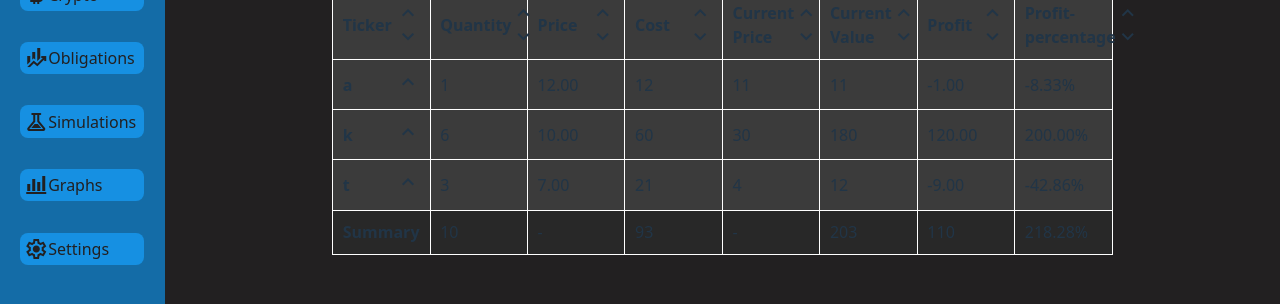
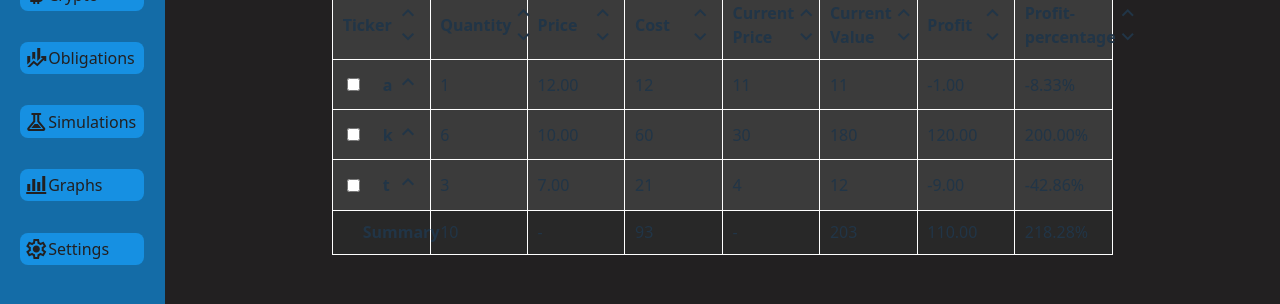
Before and after one commit to MaciejGd/WASM-local-first-investment-app, a React (Vite) app: page / in a window 1280 px wide. Shown: the part 188-492 px from the top of the page. Built offline with nearby package versions, Linux system fonts and the light colour scheme.

Commit message:
Added selecting table rows, minor fix with sorting by cost fixed

```diff
--- a/src/subpages/wallet/AssetsTable.jsx
+++ b/src/subpages/wallet/AssetsTable.jsx
@@ -65,28 +65,38 @@ function AssetsTableSortButtons({ onSortUp, onSortDown, columnName }) {
     );
 }
 
-function AssetsTableBody({assets, onToggleVisibility}) {
+function AssetsTableBody({ assets, onToggleVisibility, onSelectRow }) {
     // prepare data for rendering table
     const assets_array = assets.produceTableData();
+    console.log(assets_array);
     const assets_summary = assets.summary;
     return (
         <>
         {/* render regular rows */}
         {assets_array.map((asset, rowIdx) => (
-            <AssetRow asset={asset} key={rowIdx} rowClassName={""} onToggleVisibility={onToggleVisibility}/>
+            <AssetRow asset={asset} key={rowIdx} rowClassName={""} onToggleVisibility={onToggleVisibility} onSelectRow={onSelectRow}/>
         ))}
         {/* render summary row */}
-        <AssetRow asset={assets_summary} rowClassName={"assets_summary"} onToggleVisibility={onToggleVisibility}/>
+        <AssetRow asset={assets_summary} rowClassName={"assets_summary"} onToggleVisibility={onToggleVisibility} summary={true}/>
         </>
     );
 }
 
-export function AssetRow({ asset, rowClassName, onToggleVisibility }) {
+export function AssetRow({ asset, rowClassName, onToggleVisibility, summary, onSelectRow }) {
+    console.log("Asset selected: ", asset.selected);
     return (
         <tr className={rowClassName}>
             <td>
                 <div className="row_ticker">
-                    <span style={{fontWeight: 'bold'}}>{asset.ticker}</span>
+                    {!summary &&
+                    <input type="checkbox" checked={asset.selected} onChange={
+                        ()=> {
+                            console.log("On checkbox selected!");
+                            const check_value = !asset.selected;
+                            onSelectRow(asset.ticker, asset.idx, check_value);
+                        }
+                    }></input>}
+                    <span style={{fontWeight: 'bold', paddingLeft: 20}}>{asset.ticker}</span>
                     {asset.isFirst && (
                         <button onClick={()=> onToggleVisibility(asset.ticker)}>
                             {asset.isFolded ? (<ArrowDownIcon/>) : (<ArrowUpIcon/>)}
@@ -119,12 +129,12 @@ export function AssetRow({ asset, rowClassName, onToggleVisibility }) {
     );
 }
 
-export function AssetsTable({ assets, onToggleVisibility, onSortUp, onSortDown }) {
+export function AssetsTable({ assets, onToggleVisibility, onSortUp, onSortDown, onSelectRow }) {
     return (
         <table className="assets_table">
             <thead>
                 <AssetsTableHead onSortDown={onSortDown} onSortUp={onSortUp}/>
-                <AssetsTableBody assets={assets} onToggleVisibility={onToggleVisibility}/>
+                <AssetsTableBody assets={assets} onToggleVisibility={onToggleVisibility} onSelectRow={onSelectRow}/>
             </thead>
         </table>
     );
--- a/src/subpages/wallet/Stock.jsx
+++ b/src/subpages/wallet/Stock.jsx
@@ -92,11 +92,22 @@ export default function StockPage() {
         setAssets(new_map);
     }
 
+    function selectRow(ticker, idx, select) {
+        console.log("Select row callback");
+        const new_map = new AssetsMap(assets);
+        new_map.selectData(ticker, idx, select);
+        setAssets(new_map);
+    }
+
     return (
         <>
             <h1>Stock subpage!</h1>
             <AddAssetButton onAddPress={toggleModalVisibility}></AddAssetButton>
-            <AssetsTable assets={assets} onToggleVisibility={toggleAssetVisibility} onSortUp={sortUp} onSortDown={sortDown}></AssetsTable>
+            <AssetsTable assets={assets}
+                        onToggleVisibility={toggleAssetVisibility}
+                        onSortUp={sortUp}
+                        onSortDown={sortDown}
+                        onSelectRow={selectRow}></AssetsTable>
             {/* Modal to be opened when proper button pressed */}
             <Modal onClose={toggleModalVisibility} onAccept={addAsset}/>
         </>
--- a/src/subpages/wallet/StockAssets.js
+++ b/src/subpages/wallet/StockAssets.js
@@ -1,10 +1,12 @@
-/// Represents data of a single stock asset (ex. quantity, price of purchase etc.)
+// Represents data about asset passed to the system by the user
 export class AssetData {
     constructor(quantity, price) {
         this.quantity = quantity;
         this.price = price;
         this.cost = this.price * this.quantity;
+        this.selected = false;
     }
+
     // get profit in percentages, relative to current price
     getProfitPercentage(current_price) {
         return (((current_price * this.quantity) - this.cost) / this.cost) * 100;
@@ -28,40 +30,6 @@ export class AssetsEntry {
         this._data = [];
         this.folded = false;
         this.folded_data = [new AssetData()]; // list with one element combining averages for data
-    }
-
-    // add new AssetData object
-    addAsset(asset) {
-        if (asset instanceof AssetData) {
-            this._data.push(asset);
-        }
-        else {
-            console.err("AssetData expected, got ", typeof(asset));
-        }
-    }
-    // show average values for all shares of the company
-    triggerVisibility() {
-        this.folded ^= true;
-    }
-
-    insert(quantity, price) {
-        if (!Number.isNaN(quantity) && !Number.isNaN(price)) {
-            this._data.push(new AssetData(quantity, price));
-        }
-        else {
-            throw new Error("Either quantity or price is not a number, failed to update asset entry");
-        }
-
-        // update averages
-        let amount = 0.0; // summed amount of owned resource
-        let prices_cummulated = 0.0;
-
-        this._data.forEach((e) => {
-            amount += e.quantity;
-            prices_cummulated += (e.price * e.quantity)
-        });
-        // fill folded data with cummulated amount of stock and average price of one share
-        this.folded_data[0] = new AssetData(amount, prices_cummulated / amount);
     }
 
     get average_data() {
@@ -93,12 +61,62 @@ export class AssetsEntry {
             return this._data;
         }
     }
+
+    // add new AssetData object
+    addAsset(asset) {
+        if (asset instanceof AssetData) {
+            this._data.push(asset);
+        }
+        else {
+            console.err("AssetData expected, got ", typeof(asset));
+        }
+    }
+    // show average values for all shares of the company
+    triggerVisibility() {
+        this.folded ^= true;
+    }
+
+    insert(quantity, price) {
+        if (!Number.isNaN(quantity) && !Number.isNaN(price)) {
+            this._data.push(new AssetData(quantity, price));
+        }
+        else {
+            throw new Error("Either quantity or price is not a number, failed to update asset entry");
+        }
+
+        // update averages
+        let amount = 0.0; // summed amount of owned resource
+        let prices_cummulated = 0.0;
+        let selected = true;
+
+        this._data.forEach((e) => {
+            amount += e.quantity;
+            prices_cummulated += (e.price * e.quantity)
+        });
+        // fill folded data with cummulated amount of stock and average price of one share
+        this.folded_data[0] = new AssetData(amount, prices_cummulated / amount);
+    }
+    // select data idx(int, index of data, to be selected), select(boolean, select or unselect)
+    selectData(idx, select) {
+        if (!this.folded) {
+            this._data[idx].selected = select;
+            if (select == false) {
+                // it means not all are selected so uncheck averages
+                this.average_data.selected = false;
+            }
+            return;
+        }
+        this._data.forEach((e) => { e.selected = select; } );
+        this.average_data.selected = select;
+    }
 };
 
 // data prepared for table to be rendered
 export class AssetsTableData {
-    /// folded (bool), ticker(string), idx (int, idx of data), data(AssetData)
-    constructor(ticker, isFolded, isFirst, quantity, current_price, current_value, profit, profit_percentage, price, cost) {
+    constructor(selected, ticker, isFolded, isFirst, quantity,
+                current_price, current_value, profit, profit_percentage,
+                price, cost, idx) {
+        this.selected = selected;
         this.ticker = ticker;
         this.isFolded = isFolded;
         this.isFirst = isFirst;
@@ -109,6 +127,7 @@ export class AssetsTableData {
         this.profit_percentage = profit_percentage;
         this.cost = cost,
         this.price = price;
+        this.idx = idx;
     }
 };
 
@@ -123,6 +142,13 @@ export class AssetsMap {
             this.asset_map = new Map();
         }
     }
+    // function for setting checkbox for table data row, ticker (string, ticker to be searched),
+    // idx(int, index of data in AssetsEntry container), select(boolean, should we select or unselect)
+    selectData(ticker, idx, select) {
+        let entry = this.asset_map.get(ticker);
+        entry.selectData(idx, select);
+    }
+
     // return array of AssetsTableData produced based on personal assets
     produceTableData() {
         let output_array = []
@@ -130,6 +156,7 @@ export class AssetsMap {
             asset.data.forEach((data, idx) => {
                 output_array.push(
                     new AssetsTableData(
+                        data.selected,
                         asset.ticker,
                         asset.folded,
                         idx === 0,
@@ -140,6 +167,7 @@ export class AssetsMap {
                         data.getProfitPercentage(asset.current_price).toFixed(2),
                         data.price.toFixed(2),
                         data.cost,
+                        idx,
                     )
                 );
             })
@@ -183,7 +211,7 @@ export class AssetsMap {
         summary.isFirst = isFirst;
         summary.quantity = quantity;
         summary.current_price = "-";
-        summary.profit = profit;
+        summary.profit = profit.toFixed(2);
         summary.current_value = current_value;
         summary.profit_percentage = (100 + (profit / cost) * 100).toFixed(2);
         summary.price = "-";
@@ -221,8 +249,9 @@ export class AssetsMap {
                 sortDec = (a, b) => { return b[1].profit - a[1].profit; };
                 break;
             case "cost":
-                sortInc = (a, b) => { return a[1].cost - b[1].cost; }
-                sortDec = (a, b) => { return b[1].cost - a[1].cost; }
+                sortInc = (a, b) => { return a[1].average_data.cost - b[1].average_data.cost; }
+                sortDec = (a, b) => { return b[1].average_data.cost - a[1].average_data.cost; }
+                break;
             case "profit_percentage":
                 sortInc = (a, b) => { return a[1].profit_percentage - b[1].profit_percentage; };
                 sortDec = (a, b) => { return b[1].profit_percentage - a[1].profit_percentage; };
```
